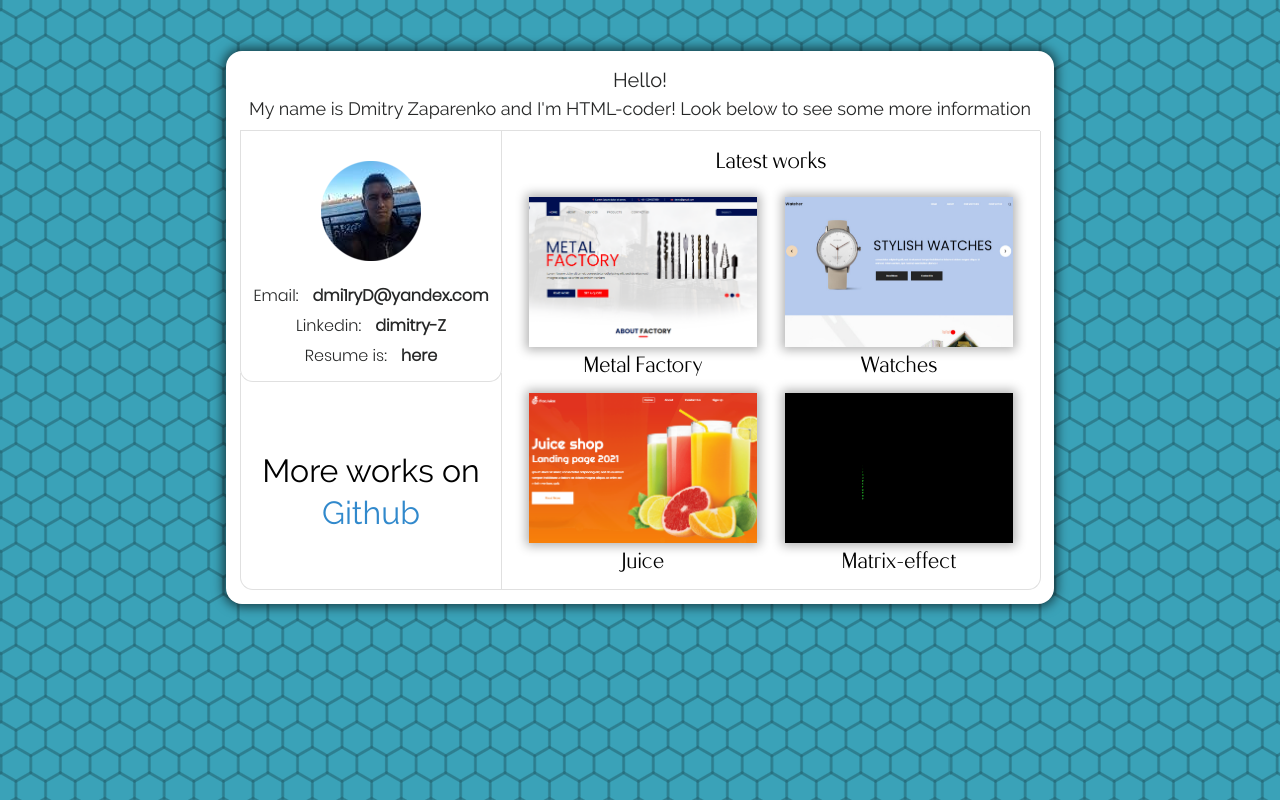
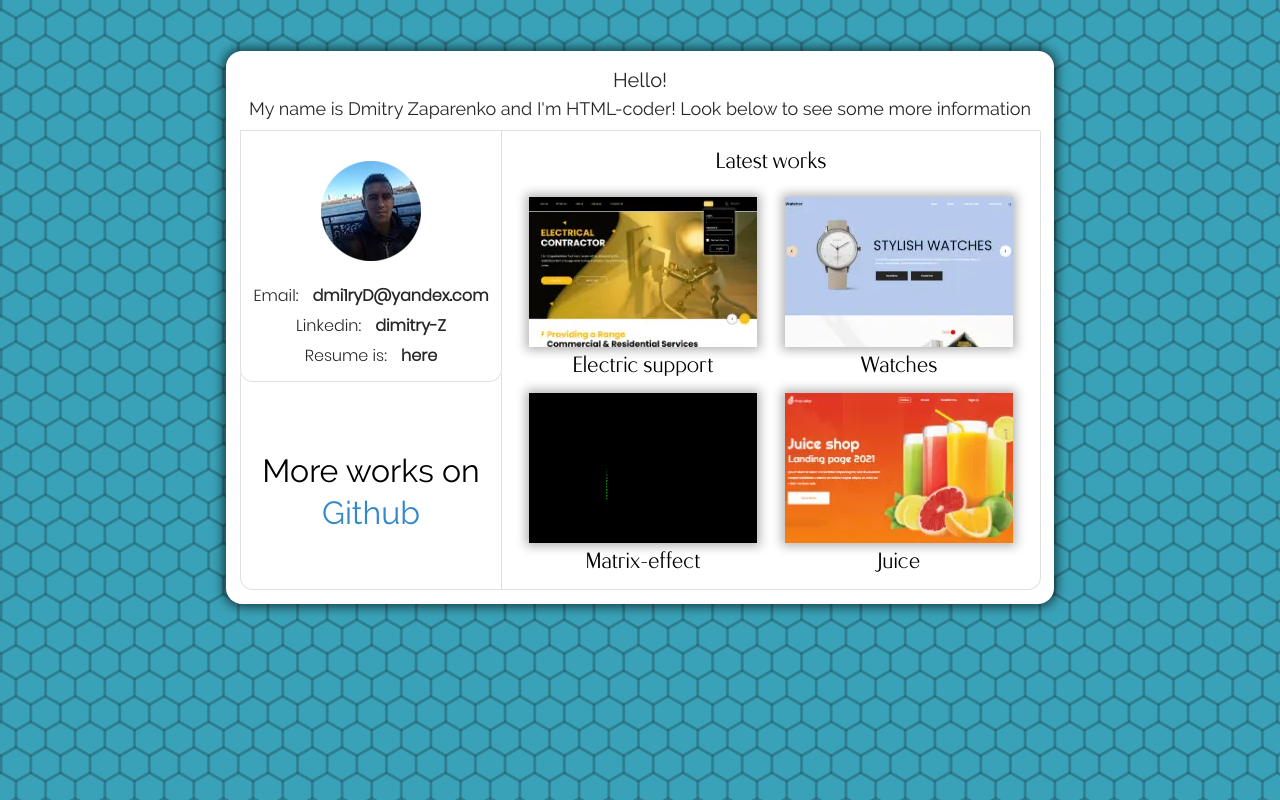
Before and after one commit to Di-mentos/M-Dimonka.github.io, a plain HTML site: page index.html in a window 1280 px wide. Drawn offline with Linux system fonts and the light colour scheme; files whose address does not match are found by name; a web font is replaced by a local one.

Commit message:
added new files

```diff
--- a/css/styles.css
+++ b/css/styles.css
@@ -154,12 +154,11 @@ a, a:hover{text-decoration: none;}
 	float: left;
 	width:  228px;
 	height:  150px;
-	transition: scale, 0.14s linear;
-	will-change: transform;
+	transition: all 0.15s linear;
 }
 
 .list li:hover{
-	transform:  scale(1.04);
+	box-shadow: 0 0 8px 4px rgba(255, 25, 25, 0.8);
 }
 
 .list li:nth-child(2), .list li:nth-child(4){float: right;}
--- a/index.html
+++ b/index.html
@@ -35,21 +35,15 @@
 				<p>Latest works</p>
 				<ul class="list">
 					<li>
-						<a href="https://m-dimonka.github.io/Metal-factory-website-template/">
-							<img src="images/image-metal-factory.png" alt="Metal Factory" width="228" height="150">
-							<span class="works-name">Metal Factory</span>
+						<a href="https://m-dimonka.github.io/Electric-sup-website-template/">
+							<img src="images/Electric-support.webp" alt="Electrical support" width="228" height="150">
+							<span class="works-name">Electric support</span>
 						</a>
 					</li>
 					<li>
 						<a href="https://m-dimonka.github.io/Watches-website/">
-							<img src="images/image-watches.jpg" alt="Watches" width="228" height="150">
+							<img src="images/image-watches.webp" alt="Watches" width="228" height="150">
 							<span class="works-name">Watches</span>
-						</a>
-					</li>
-					<li>
-						<a href="https://m-dimonka.github.io/Juice-website-template/">
-							<img src="images/image-juice.png" alt="Juice" width="228" height="150">
-							<span class="works-name">Juice</span>
 						</a>
 					</li>
 					<li>
@@ -58,6 +52,12 @@
 							<span class="works-name">Matrix-effect</span>
 						</a>
 					</li>
+					<li>
+						<a href="https://m-dimonka.github.io/Juice-website-template/">
+							<img src="images/image-juice.webp" alt="Juice" width="228" height="150">
+							<span class="works-name">Juice</span>
+						</a>
+					</li>
 				</ul>
 			</div>
 		</div>
```
Also changed, not shown: images/Electric-support.png (added), images/Electric-support.webp (added), images/image-fitness.jpg (deleted), images/image-inodino.jpg (deleted), images/image-juice.webp (added), images/image-metal-factory.png (deleted), images/image-watches.webp (added).
